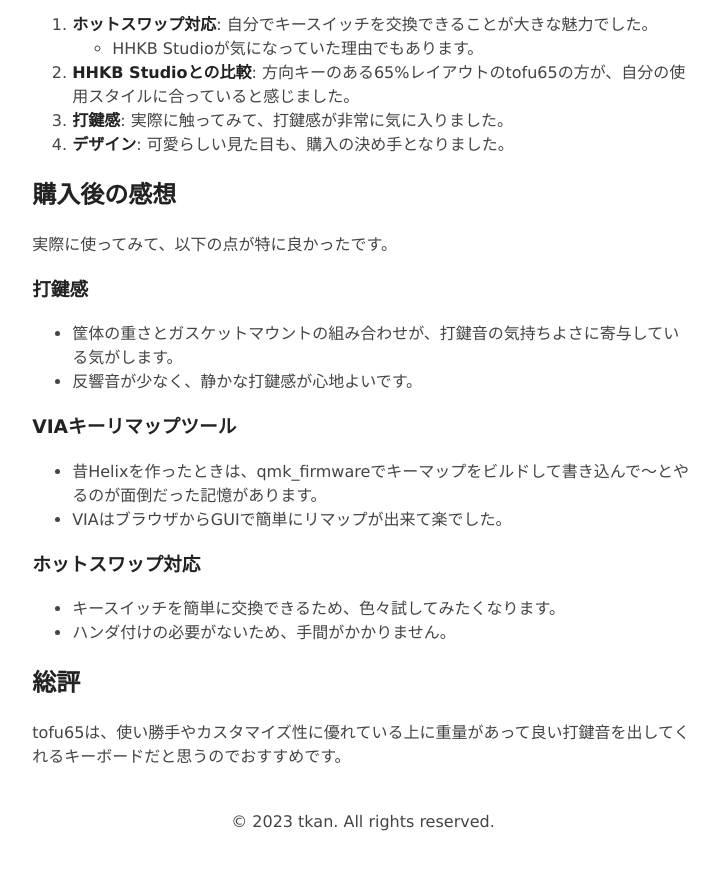
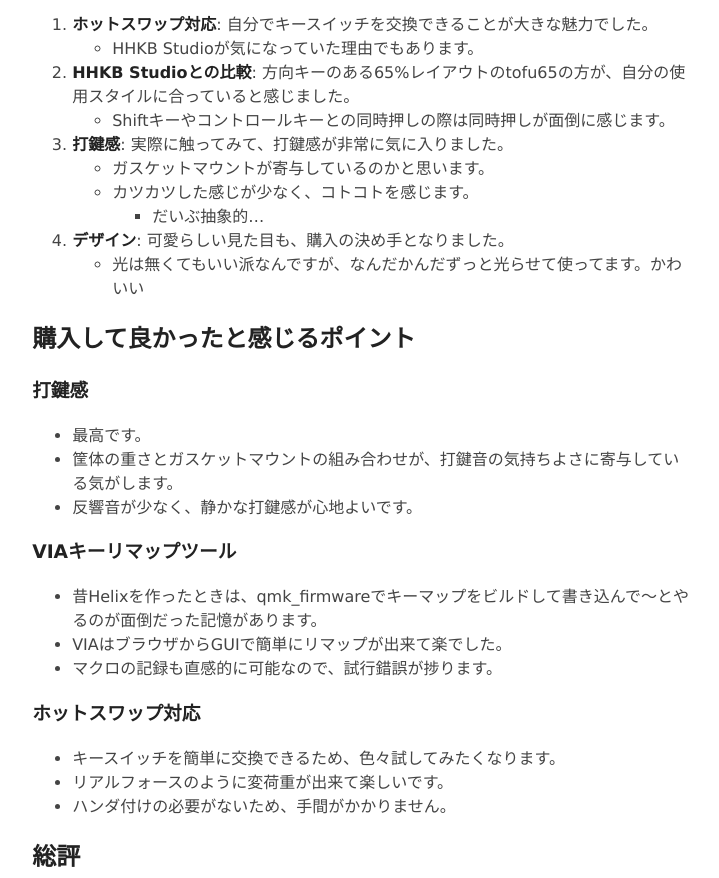
Before and after one commit to tkancf/tkancf.com, an Astro site: page /blog/tofu65-keyboard-review in a window 1280 px wide. Shown: the part 861-1739 px from the top of the page, without its empty margins (277-996 px from the left). Built offline with nearby package versions, Linux system fonts and the light colour scheme; Astro itself is replaced by a stand-in of ours.

Commit message:
Update tofu65-keyboard-review.md

```diff
--- a/src/content/blog/tofu65-keyboard-review.md
+++ b/src/content/blog/tofu65-keyboard-review.md
@@ -20,15 +20,19 @@
 1. **ホットスワップ対応**: 自分でキースイッチを交換できることが大きな魅力でした。
     - HHKB Studioが気になっていた理由でもあります。
 2. **HHKB Studioとの比較**: 方向キーのある65%レイアウトのtofu65の方が、自分の使用スタイルに合っていると感じました。
-3. **打鍵感**: 実際に触ってみて、打鍵感が非常に気に入りました。
-4. **デザイン**: 可愛らしい見た目も、購入の決め手となりました。
+    - Shiftキーやコントロールキーとの同時押しの際は同時押しが面倒に感じます。
+4. **打鍵感**: 実際に触ってみて、打鍵感が非常に気に入りました。
+    - ガスケットマウントが寄与しているのかと思います。
+    - カツカツした感じが少なく、コトコトを感じます。
+        - だいぶ抽象的...
+6. **デザイン**: 可愛らしい見た目も、購入の決め手となりました。
+    - 光は無くてもいい派なんですが、なんだかんだずっと光らせて使ってます。かわいい
 
-## 購入後の感想
-
-実際に使ってみて、以下の点が特に良かったです。
+## 購入して良かったと感じるポイント
 
 ### 打鍵感
 
+- 最高です。
 - 筐体の重さとガスケットマウントの組み合わせが、打鍵音の気持ちよさに寄与している気がします。
 - 反響音が少なく、静かな打鍵感が心地よいです。
 
@@ -36,10 +40,12 @@
 
 - 昔Helixを作ったときは、qmk_firmwareでキーマップをビルドして書き込んで〜とやるのが面倒だった記憶があります。
 - VIAはブラウザからGUIで簡単にリマップが出来て楽でした。
+- マクロの記録も直感的に可能なので、試行錯誤が捗ります。
 
 ### ホットスワップ対応
 
 - キースイッチを簡単に交換できるため、色々試してみたくなります。
+- リアルフォースのように変荷重が出来て楽しいです。
 - ハンダ付けの必要がないため、手間がかかりません。
 
 ## 総評
```
